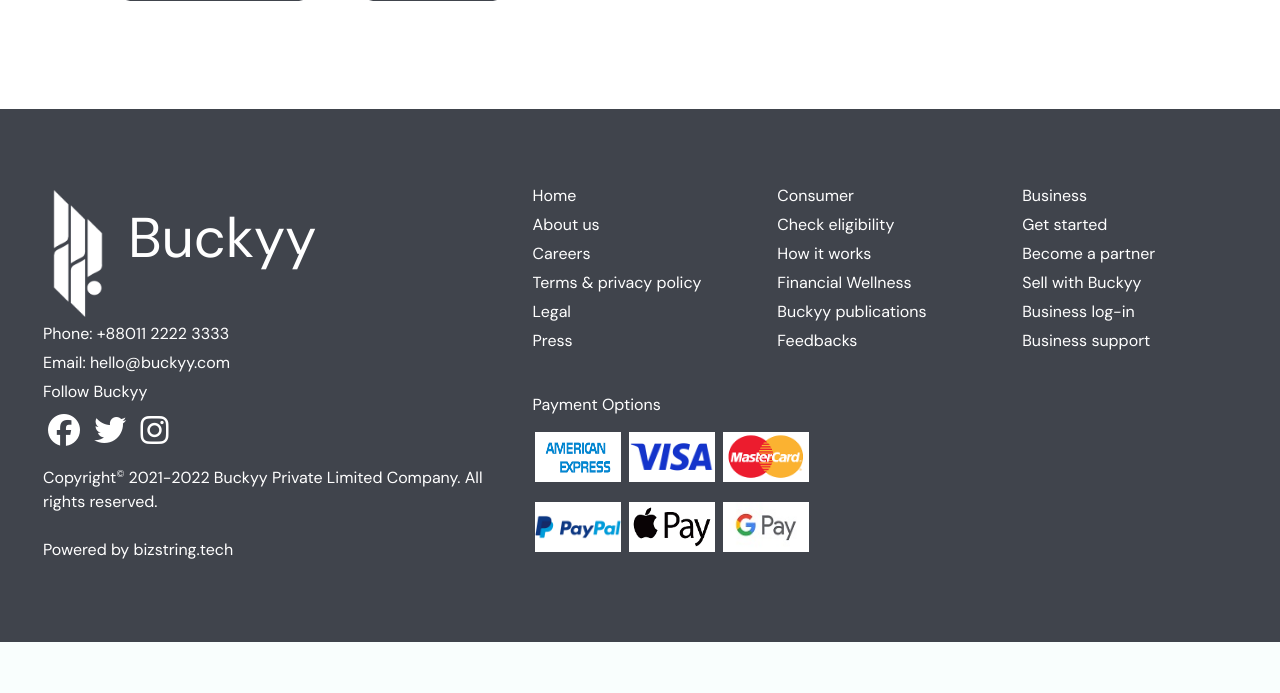
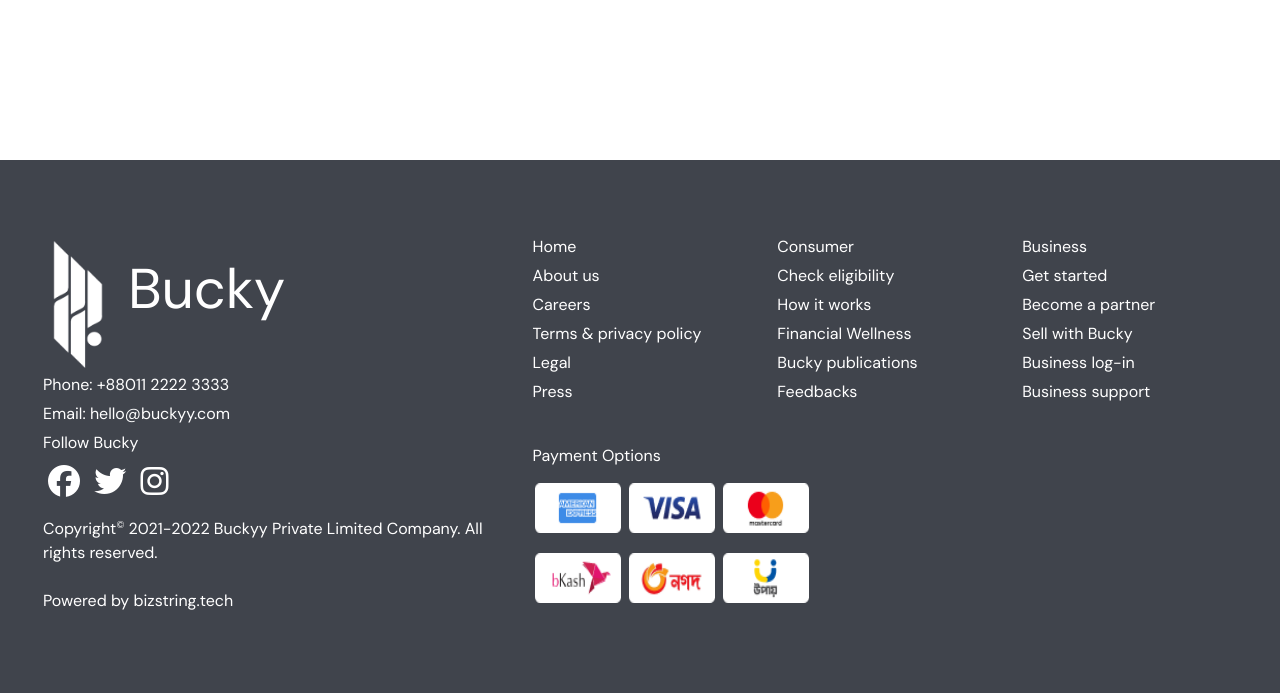
Before and after one commit to Israq/BUCKYY-VERSION-2.0-LIVE, a Django app: page /page_2.html in a window 1280 px wide. Shown: the part 3379-4072 px from the top of the page. Before the commit the page ends 4021 px from the top, so only its background shows below. Run offline with Django 4.2, Linux system fonts and the light colour scheme; some libraries are stand-ins or nearby versions.

Commit message:
Made necessary modifications for Django

```diff
--- a/static/css/index.css
+++ b/static/css/index.css
@@ -1646,7 +1646,7 @@ form {
     display: none;
     justify-content: center;
     align-items: center;
-    z-index: 1000;
+    z-index: 10000;
 }
 
 .close-btn {
--- a/static/css/page_2.css
+++ b/static/css/page_2.css
@@ -923,6 +923,10 @@ button:active {
     border-radius: 10px;
 }
 
+.btn-primary:hover {
+    background-color: #40444c;
+}
+
 @media (max-width: 991px) {
     .btn-primary {
         font-size: 18px;
--- a/static/js/index.js
+++ b/static/js/index.js
@@ -383,9 +383,9 @@ function sliderUsingArrow(direction) {
     var leftBtn = document.getElementsByClassName("btn-card-left")[0];
 
     const dict = {
-        1: ["Go shopping", "Shop your favorite stores online or in-store and pay later with Buckyy. You’ll see us at checkout, or you can scan our QR code at in-store checkout.", "images/step_1.png"],
-        2: ["Choose your payment terms", "You’re in control. Pick the payment option that works for you from our transparent payment options —from 4 interest-free payments every 2 weeks to paying the whole amount at once.", "images/step_2.png"],
-        3: ["Make your payments", "Manage your payments in your Buckyy account, and set up AutoPay so you don’t miss a payment.", "images/step_3.png"],
+        1: ["Go shopping", "Shop your favorite stores online or in-store and pay later with Buckyy. You’ll see us at checkout, or you can scan our QR code at in-store checkout.", "static/images/step_1.png"],
+        2: ["Choose your payment terms", "You’re in control. Pick the payment option that works for you from our transparent payment options —from 4 interest-free payments every 2 weeks to paying the whole amount at once.", "static/images/step_2.png"],
+        3: ["Make your payments", "Manage your payments in your Buckyy account, and set up AutoPay so you don’t miss a payment.", "static/images/step_3.png"],
     }
 
     if (dictKey == undefined) {
@@ -579,9 +579,9 @@ function showEkycPage(move) {
         2: ["", "Email", "Enter your Email", "", "", "", "", ""],
         3: ["", "Address", "Enter your address", "", "", "", "", ""],
         4: ["", "Date of Birth", "00-00-1972", "", "", "", "", ""],
-        5: ["", "Gender", "", "images/Male.png", "images/Female.png", "images/Others.png", "", ""],
-        6: ["", "Profession", "", "images/Working Profession.png", "images/Business.png", "images/Student.png", "images/Self-Employed.png", "images/Retired.png"],
-        7: ["", "Source of Fund", "", "images/Salary from Service.png", "images/Earnings from Business.png", "images/Personal Savings.png", "images/Inheritance.png", "images/Return on Asset or Investment.png"],
+        5: ["", "Gender", "", "static/images/Male.png", "static/images/Female.png", "static/images/Others.png", "", ""],
+        6: ["", "Profession", "", "static/images/Working Profession.png", "static/images/Business.png", "static/images/Student.png", "static/images/Self-Employed.png", "static/images/Retired.png"],
+        7: ["", "Source of Fund", "", "static/images/Salary from Service.png", "static/images/Earnings from Business.png", "static/images/Personal Savings.png", "static/images/Inheritance.png", "static/images/Return on Asset or Investment.png"],
         8: ["", "Estimated Monthly Income", "Below BDT 1000", "BDT 1001 - 5000", "BDT 5001 -10000", "BDT 10,001 - 20,000", "BDT 20,001 - 50,000", "BDT 50,001 - 100,000", "BDT 100,001 - 200,000", "More than 200,000"],
         9: ["", "Verify Identity", "Your Selfie*", "Show user image", "NID Front Page*", "Upload your NID Front Page", "NID Back Page*", "Upload your NID Back Page"],
         10: ["", "Upload Documents", "Debit/Credit Card", "Upload your Debit/Credit Card", "Utility Bill", "Upload your Utility Bill", "Bank Statement", "Upload your Bank Statement", "", ""],
@@ -813,9 +813,9 @@ function showEkycPage(move) {
                 for (var i = 3; i < dict[key].length; i++) {
                     if (dict[key][i] != "") {
                         document.getElementsByClassName("img")[j].src = dict[key][i];
-                        imgSubDivArr[j].setAttribute('onclick', 'set("' + dict[key][i].slice(7, dict[key][i].length - 4) + '")' + ' ;cardLookModifier(this.id)');
-                        document.getElementsByClassName("img-text")[j].innerHTML = dict[key][i].slice(7, dict[key][i].length - 4);
-                        document.getElementsByClassName("img")[j].alt = dict[key][i].slice(7, dict[key][i].length - 4);
+                        imgSubDivArr[j].setAttribute('onclick', 'set("' + dict[key][i].slice(14, dict[key][i].length - 4) + '")' + ' ;cardLookModifier(this.id)');
+                        document.getElementsByClassName("img-text")[j].innerHTML = dict[key][i].slice(14, dict[key][i].length - 4);
+                        document.getElementsByClassName("img")[j].alt = dict[key][i].slice(14, dict[key][i].length - 4);
                         imgSubDivArr[j].style.display = "block";
                         if (dict[key][6] == "") {
                             thirdChildImgSubDiv.style.marginBottom = "150";
@@ -852,7 +852,7 @@ function set(imgValue) {
         sourceOfFund = "";
         monthlyIncome = "";
     }
-
+    console.log(sourceOfFund)
     var currentLabel = document.getElementById("lable").innerHTML;
 
     if (currentLabel == "Gender") {
--- a/templates/page.html
+++ b/templates/page.html
@@ -99,7 +99,7 @@
                     </ul>
                 </div>
                 <div class="col-sm-6">
-                    <img src="images/monthly_payments.png">
+                    <img src="{% static 'images/monthly_payments.png' %}">
                     <h2>Monthly payments</h2>
                     <p>Choose monthly installments. Perfect for big-ticket items.</p>
                     <ul>
--- a/templates/page_2.html
+++ b/templates/page_2.html
@@ -1,21 +1,22 @@
 {% load static %}
+
 <html>
 
 <head>
     <title>Buckyy</title>
     <meta charset="utf-8">
     <meta name="viewport" content="width=device-width, initial-scale=1">
-    <link rel="icon" type="image/x-icon"  href="{% static '/images/bucky_favicon.png'%}">
-    <script src="https://code.jquery.com/jquery-3.5.1.min.js"
-        integrity="sha256-9/aliU8dGd2tb6OSsuzixeV4y/faTqgFtohetphbbj0=" crossorigin="anonymous"></script>
-    <script src="https://ajax.googleapis.com/ajax/libs/jquery/3.5.1/jquery.min.js"></script>
+    <link rel="icon" type="image/x-icon" href="/images/bucky_favicon.png">
     <script src="https://kit.fontawesome.com/9210d8956f.js" crossorigin="anonymous"></script>
     <link href="https://cdn.jsdelivr.net/npm/bootstrap@5.1.3/dist/css/bootstrap.min.css" rel="stylesheet"
         integrity="sha384-1BmE4kWBq78iYhFldvKuhfTAU6auU8tT94WrHftjDbrCEXSU1oBoqyl2QvZ6jIW3" crossorigin="anonymous">
     <script src="https://cdn.jsdelivr.net/npm/bootstrap@5.1.3/dist/js/bootstrap.bundle.min.js"
         integrity="sha384-ka7Sk0Gln4gmtz2MlQnikT1wXgYsOg+OMhuP+IlRH9sENBO0LRn5q+8nbTov4+1p"
         crossorigin="anonymous"></script>
-
+    <link rel="stylesheet" href="https://cdn.jsdelivr.net/npm/bootstrap@4.0.0/dist/css/bootstrap.min.css"
+        integrity="sha384-Gn5384xqQ1aoWXA+058RXPxPg6fy4IWvTNh0E263XmFcJlSAwiGgFAW/dAiS6JXm" crossorigin="anonymous">
+    <script src="https://kit.fontawesome.com/9210d8956f.js" crossorigin="anonymous"></script>
+    <script src="js/index.js"></script>
     <link rel="stylesheet" href="{% static 'css/page_2.css'%}">
 </head>
 
@@ -26,7 +27,7 @@
         <div class="navbar_hero_overlay_combined_container">
             <nav class="navbar sticky-top navbar-expand-lg navbar-dark" style="background-color: transparent;">
                 <div class="container-fluid" id="navbar-container">
-                    <a class="navbar-brand" href="#"><img src="{% static 'images/bucky_logo_white.png'%}" alt="buckyy-logo"></a>
+                    <a class="navbar-brand" href="#"><img src="{% static 'images/bucky_logo_white.png' %}" alt="buckyy-logo"></a>
                     <button class="navbar-toggler" type="button" data-bs-toggle="offcanvas"
                         data-bs-target="#offcanvasNavbar" aria-controls="offcanvasNavbar">
                         <span class="navbar-toggler-icon"></span>
@@ -34,7 +35,7 @@
                     <div class="offcanvas offcanvas-end" tabindex="-1" id="offcanvasNavbar"
                         aria-labelledby="offcanvasNavbarLabel">
                         <div class="offcanvas-header">
-                            <h5 class="offcanvas-title" id="offcanvasNavbarLabel"><img src="{% static 'images/bucky_logo_green.png'%}"
+                            <h5 class="offcanvas-title" id="offcanvasNavbarLabel"><img src="{% static 'images/bucky_logo_green.png' %}"
                                     alt="buckyy-logo" width="100px"></h5>
                             <button type="button" class="btn-close text-reset" data-bs-dismiss="offcanvas"
                                 aria-label="Close"></button>
@@ -89,10 +90,10 @@
                 </div>
                 <div class="track-and-secure-text-section">
                     <div class="track-text">
-                        <img src="{% static 'images/track.png'%}"><span>&nbsp;&nbsp;Track your credit score</span>
+                        <img src="{% static 'images/track.png' %}"><span>&nbsp;&nbsp;Track your credit score</span>
                     </div>
                     <div class="secure-text">
-                        <img src="{% static 'images/security.png'%}"><span>&nbsp;&nbsp;100% Safe and Secure</span>
+                        <img src="{% static 'images/security.png' %}"><span>&nbsp;&nbsp;100% Safe and Secure</span>
                     </div>
                 </div>
             </div>
@@ -248,7 +249,6 @@
             </div>
         </div>
     </div>
-    </div>
     <div class="container">
         <div class="check-credit-score-section">
             <div class="row">
@@ -261,21 +261,19 @@
                     </div>
                 </div>
                 <div class="col-sm-5">
-                    <img src="{% static 'images/bucky_logo_white.png'%}">
+                    <img src="{% static 'images/bucky_logo_white.png' %}">
                 </div>
             </div>
         </div>
     </div>
-
-
     <footer>
         <div class="footer-section">
             <div class="footer-section-left">
                 <div class="footer-section-1">
-                    <img src="{% static 'images/bucky_logo_white_cropped.png'%}"><span class="footer-branding">&nbsp;Buckyy</span>
+                    <img src="{% static 'images/bucky_logo_white_cropped.png' %}"><span class="footer-branding">&nbsp;Bucky</span>
                     <p>Phone: +88011 2222 3333</p>
                     <p>Email: hello@buckyy.com</p>
-                    <p>Follow Buckyy</p>
+                    <p>Follow Bucky</p>
                     <i class="fab fa-facebook fa-2x fa-inverse"></i>
                     <i class="fa fa-twitter fa-2x fa-inverse"></i>
                     <i class="fa fa-instagram fa-2x fa-inverse"></i>
@@ -298,33 +296,42 @@
                     <p>Check eligibility</p>
                     <p>How it works</p>
                     <p>Financial Wellness</p>
-                    <p>Buckyy publications</p>
+                    <p>Bucky publications</p>
                     <p>Feedbacks</p>
                 </div>
                 <div class="footer-section-4">
                     <p>Business</p>
                     <p>Get started</p>
                     <p>Become a partner</p>
-                    <p>Sell with Buckyy</p>
+                    <p>Sell with Bucky</p>
                     <p>Business log-in</p>
                     <p>Business support</p>
                 </div>
                 <div class="footer-section-bottom-right">
                     <div class="payment-method-section">
                         <p>Payment Options</p>
-                        <img src="{% static 'images/american_express.png' %}">
-                        <img src="{% static 'images/visa.png' %}">
-                        <img src="{% static 'images/mastercard.png' %}"><br>
-                        <img src="{% static  'images/paypal.png' %}">
-                        <img src="{% static 'images/apple_pay.png' %}">
-                        <img src="{% static  'images/google_pay.jpg' %}">
+                        <img src="{% static 'images/american_express_1.png' %}">
+                        <img src="{% static 'images/visa_1.png' %}">
+                        <img src="{% static 'images/mastercard_1.png' %}"><br>
+                        <img src="{% static 'images/bkash.png' %}">
+                        <img src="{% static 'images/nagad.png' %}">
+                        <img src="{% static 'images/upay.png' %}">
                         <p class="copyright-small-screen-view">Copyright<span class="copy-sign">&copy;</span> 2021-2022
                             Buckyy Private Limited Company. All rights reserved.<br><br> Powered by bizstring.tech</p>
                     </div>
                 </div>
             </div>
         </div>
-
+    </footer>
+    <script src="https://code.jquery.com/jquery-3.2.1.slim.min.js"
+        integrity="sha384-KJ3o2DKtIkvYIK3UENzmM7KCkRr/rE9/Qpg6aAZGJwFDMVNA/GpGFF93hXpG5KkN"
+        crossorigin="anonymous"></script>
+    <script src="https://cdn.jsdelivr.net/npm/popper.js@1.12.9/dist/umd/popper.min.js"
+        integrity="sha384-ApNbgh9B+Y1QKtv3Rn7W3mgPxhU9K/ScQsAP7hUibX39j7fakFPskvXusvfa0b4Q"
+        crossorigin="anonymous"></script>
+    <script src="https://cdn.jsdelivr.net/npm/bootstrap@4.0.0/dist/js/bootstrap.min.js"
+        integrity="sha384-JZR6Spejh4U02d8jOt6vLEHfe/JQGiRRSQQxSfFWpi1MquVdAyjUar5+76PVCmYl"
+        crossorigin="anonymous"></script>
 </body>
 
 </html>
```
